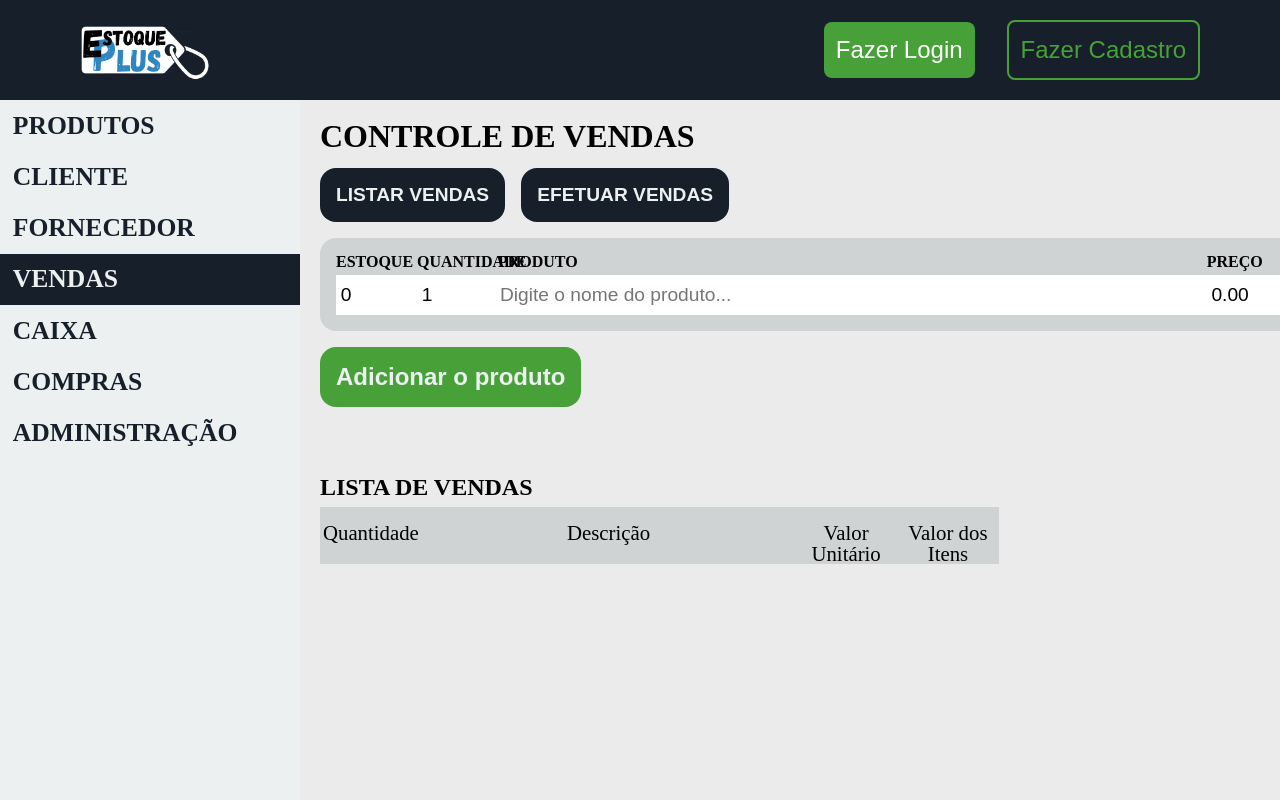
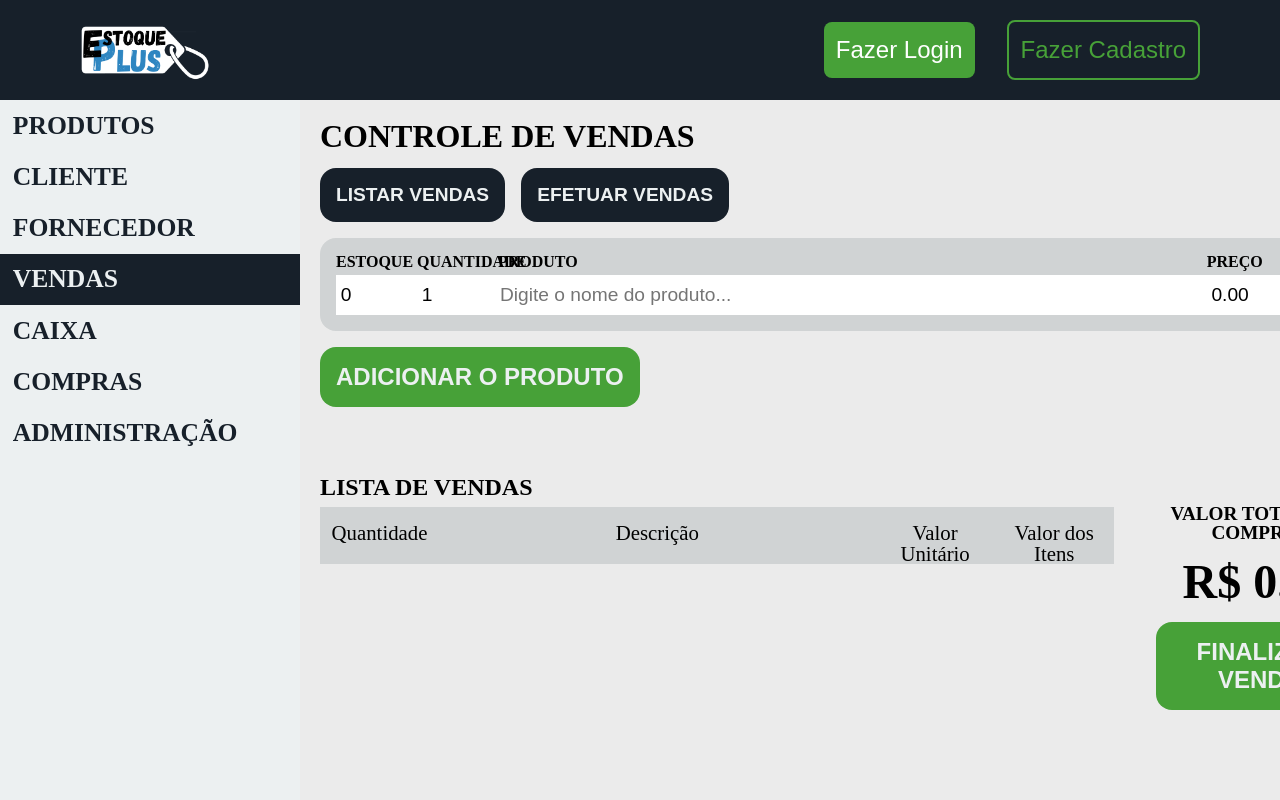
Before and after one commit to JTrallii/angular-sistema-cadastro, an Angular app in the folder front-end/: page /vendas in a window 1280 px wide. Shown: the top 800 px of the page. Built offline with nearby package versions, Linux system fonts and the light colour scheme.

Commit message:
feat(vendas): adicionado visor do total do valor dos itens da lista

```diff
--- a/front-end/src/app/pages/vendas/lista-vendas-produtos/lista-vendas-produtos.component.scss
+++ b/front-end/src/app/pages/vendas/lista-vendas-produtos/lista-vendas-produtos.component.scss
@@ -24,7 +24,7 @@ section h2{
 
 
   &__table {
-    width: 65%;
+    width: 95%;
     text-align: center;
     background-color: $cor-prata-claro;
 
--- a/front-end/src/app/pages/vendas/lista-vendas-produtos/lista-vendas-produtos.component.ts
+++ b/front-end/src/app/pages/vendas/lista-vendas-produtos/lista-vendas-produtos.component.ts
@@ -1,4 +1,4 @@
-import { Component, Input, SimpleChanges } from '@angular/core';
+import { Component, EventEmitter, Input, Output, SimpleChanges } from '@angular/core';
 import {
   ItemDeCompra,
   ProdutoSimplificado,
@@ -16,7 +16,10 @@ import { ListaCompra } from '../../../utils/interface/IListaCompra';
 export class ListaVendasProdutosComponent {
   @Input() produto: ProdutoSimplificado | null = null;
   @Input() quantidadeDoItem: number = 0;
+  @Output() valorTotalCompraEmit = new EventEmitter<number>();
   valor_total_item: number = 0;
+  valor_total_compra: number = 0;
+
 
   listaDeCompras: ListaCompra[] = [];
 
@@ -27,6 +30,9 @@ export class ListaVendasProdutosComponent {
         quantidade: this.quantidadeDoItem,
         valor_total_item: this.quantidadeDoItem * this.produto.preco,
       };
+
+      this.valor_total_compra += itemDaLista.valor_total_item;
+      this.valorTotalCompraEmit.emit(this.valor_total_compra);
 
       this.listaDeCompras.push(itemDaLista);
 
--- a/front-end/src/app/pages/vendas/vendas.component.html
+++ b/front-end/src/app/pages/vendas/vendas.component.html
@@ -29,10 +29,17 @@
     </div>
   </div>
   <div class="container__botao">
-    <app-botao-salvar (click)="adicionarProduto()">Adicionar o produto</app-botao-salvar>
+    <app-botao-salvar (click)="adicionarProduto()">ADICIONAR O PRODUTO</app-botao-salvar>
   </div>
 
   <div class="container__lista">
-    <app-lista-vendas-produtos [produto]="produto" [quantidadeDoItem]="quantidadeDoItem"></app-lista-vendas-produtos>
+    <div class="container__lista__compras">
+      <app-lista-vendas-produtos (valorTotalCompraEmit)="atualizarTotalCompra($event)" [produto]="produto" [quantidadeDoItem]="quantidadeDoItem"></app-lista-vendas-produtos>
+    </div>
+    <div class="container__lista__valor_compras">
+      <h3>VALOR TOTAL DAS COMPRAS</h3>
+      <p>R$ {{ totalCompra | number: "1.2-2" }}</p>
+      <app-botao-salvar (click)="adicionarProduto()">FINALIZAR VENDA</app-botao-salvar>
+    </div>
   </div>
 </section>
--- a/front-end/src/app/pages/vendas/vendas.component.scss
+++ b/front-end/src/app/pages/vendas/vendas.component.scss
@@ -32,7 +32,6 @@
     &__descricao_preco {
       display: flex;
       flex-direction: column;
-
 
       label {
         font-size: 1rem;
@@ -75,10 +74,39 @@
   }
 
   &__lista {
+    display: flex;
+    flex-direction: row;
     width: 100%;
-    height: 50vh;
-    display: flex;
-    justify-items: center;
-    align-items: end;
+
+    &__compras {
+      width: 80%;
+      height: 50vh;
+      display: flex;
+      justify-items: center;
+      align-items: end;
+    }
+
+    &__valor_compras {
+      width: 20%;
+      display: flex;
+      justify-content: center;
+      align-items: center;
+      text-align: center;
+      flex-direction: column;
+
+      h3,
+      p {
+        margin-bottom: 1rem;
+        font-weight: 900;
+      }
+
+      h3 {
+        font-size: 1.2rem;
+      }
+
+      p {
+        font-size: 3rem;
+      }
+    }
   }
 }
--- a/front-end/src/app/pages/vendas/vendas.component.ts
+++ b/front-end/src/app/pages/vendas/vendas.component.ts
@@ -27,6 +27,7 @@ export class VendasComponent {
   preco: number = 0; // Armazena o preço do produto
   quantidadeMaior: boolean = false;
   quantidadeDoItem: number = 0;
+  totalCompra: number = 0;
 
   produtoSelecionado: Produto | null = null;
 
@@ -77,4 +78,8 @@ export class VendasComponent {
       this.preco = 0;
     }
   }
+
+  atualizarTotalCompra(valorAtualizado: number) {
+    this.totalCompra = Number(valorAtualizado); // Recebe o valor atualizado do filho
+  }
 }
```
